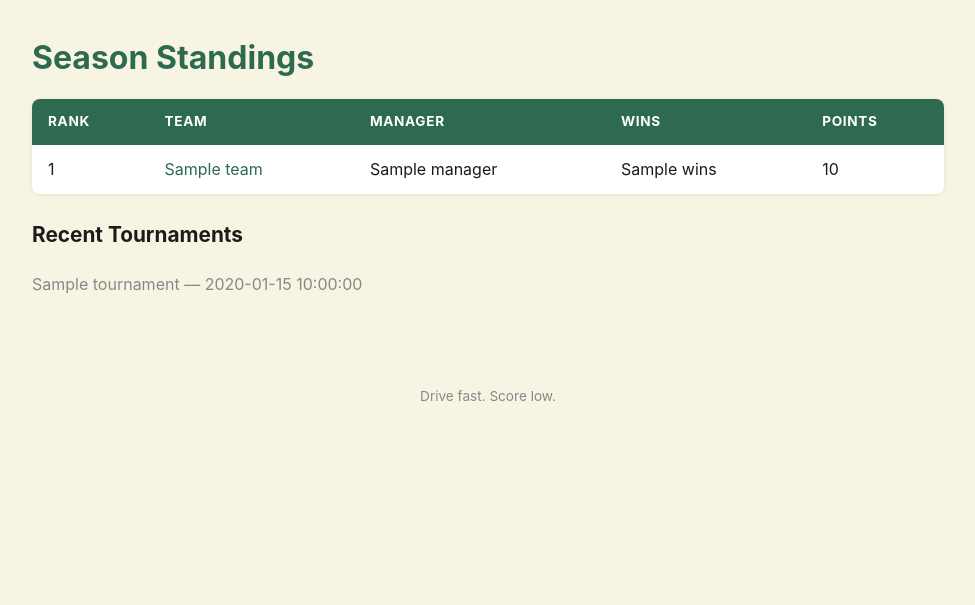
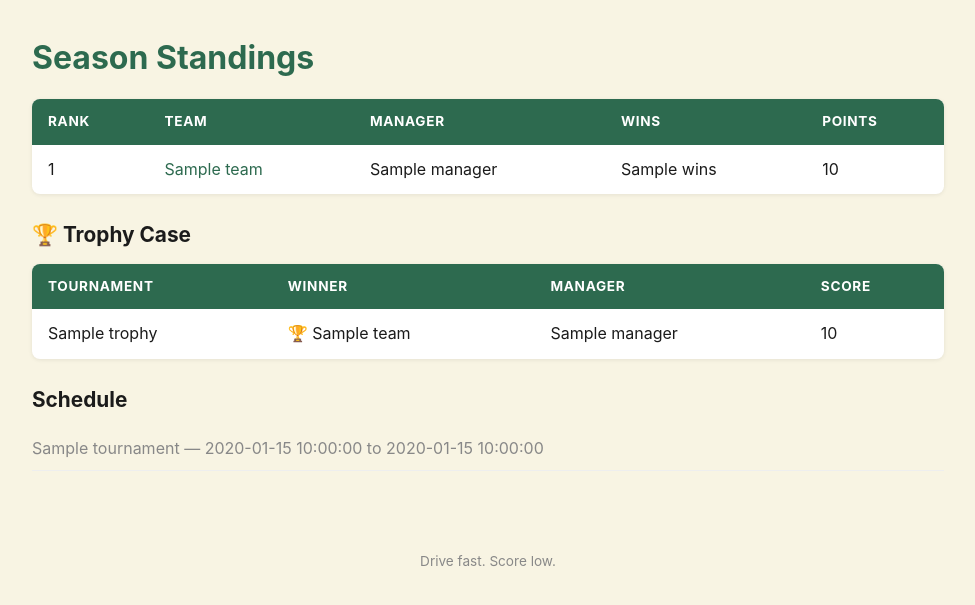
Before and after one commit to lindsey504/drinking-and-driving, a Flask app: template templates/index.html in a window 1280 px wide. Shown: the part 68-673 px from the top of the page, without its empty margins (152-1127 px from the left). Run offline with Flask 3, Linux system fonts and the light colour scheme; the template is opened without the code that fills it: most values are stand-ins (such as "Sample title", 1, 10 or a date in 2020); some libraries are stand-ins or nearby versions.

Commit message:
Add trophy case to homepage — shows past tournament winners

```diff
--- a/app.py
+++ b/app.py
@@ -53,10 +53,28 @@ def rules():
 
 @app.route("/")
 def index():
-    """Homepage — season standings."""
+    """Homepage — season standings + trophy case."""
     teams = supabase.table("teams").select("*").execute().data
     tournaments = supabase.table("tournaments").select("*").order("start_date", desc=True).execute().data
-    return render_template("index.html", teams=teams, tournaments=tournaments, league=LEAGUE_NAME)
+
+    # Build trophy case from completed tournaments (has scores, not active)
+    trophy_case = []
+    completed = [t for t in tournaments if not t.get("active")]
+    for t in completed:
+        totals = compute_team_totals(t["id"])
+        if totals:
+            winner = totals[0]  # lowest score wins
+            score = winner["total"]
+            score_str = f"+{score}" if score > 0 else str(score)
+            trophy_case.append({
+                "tournament": t["name"],
+                "team": winner["team"]["name"],
+                "manager": winner["team"]["manager"],
+                "score": score_str
+            })
+
+    return render_template("index.html", teams=teams, tournaments=tournaments,
+                           trophy_case=trophy_case, league=LEAGUE_NAME)
 
 
 @app.route("/roster/<team_id>")
--- a/templates/index.html
+++ b/templates/index.html
@@ -30,11 +30,39 @@
 <p>No teams yet. Time to draft!</p>
 {% endif %}
 
-<h2>Recent Tournaments</h2>
+{% if trophy_case %}
+<h2>🏆 Trophy Case</h2>
+<table class="standings">
+  <thead>
+    <tr>
+      <th>Tournament</th>
+      <th>Winner</th>
+      <th>Manager</th>
+      <th>Score</th>
+    </tr>
+  </thead>
+  <tbody>
+    {% for trophy in trophy_case %}
+    <tr>
+      <td>{{ trophy.tournament }}</td>
+      <td>🏆 {{ trophy.team }}</td>
+      <td>{{ trophy.manager }}</td>
+      <td>{{ trophy.score }}</td>
+    </tr>
+    {% endfor %}
+  </tbody>
+</table>
+{% endif %}
+
+<h2>Schedule</h2>
 {% if tournaments %}
 <ul class="tournament-list">
   {% for t in tournaments %}
-  <li>{{ t.name }} — {{ t.start_date }}</li>
+  <li>
+    {% if t.active %}<strong>🟢 LIVE — {% endif %}
+    {{ t.name }}{% if t.active %}</strong>{% endif %}
+    — {{ t.start_date }} to {{ t.end_date }}
+  </li>
   {% endfor %}
 </ul>
 {% else %}
```
